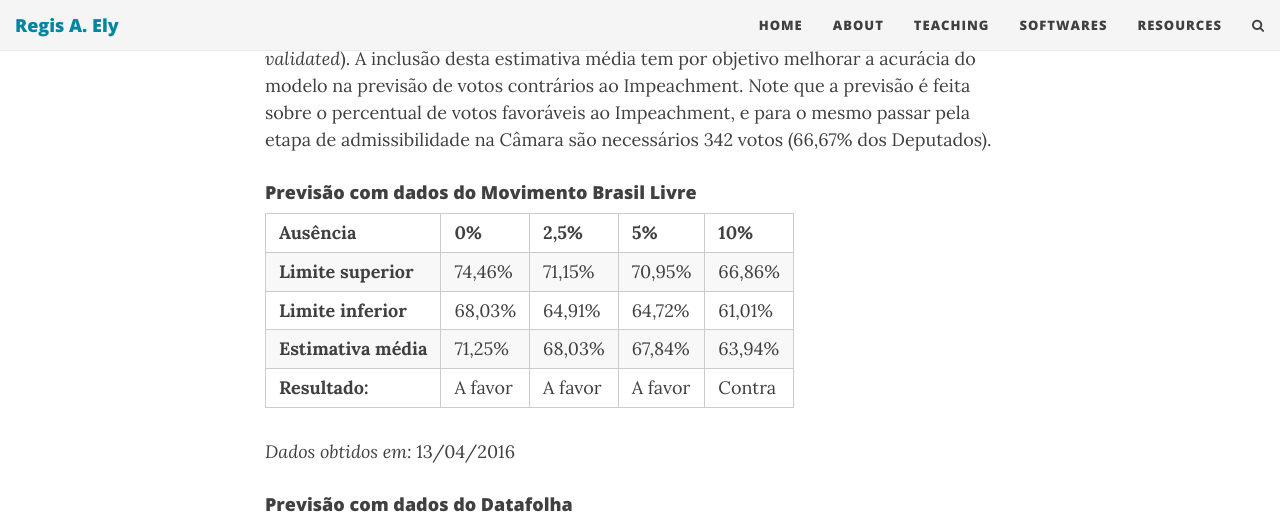
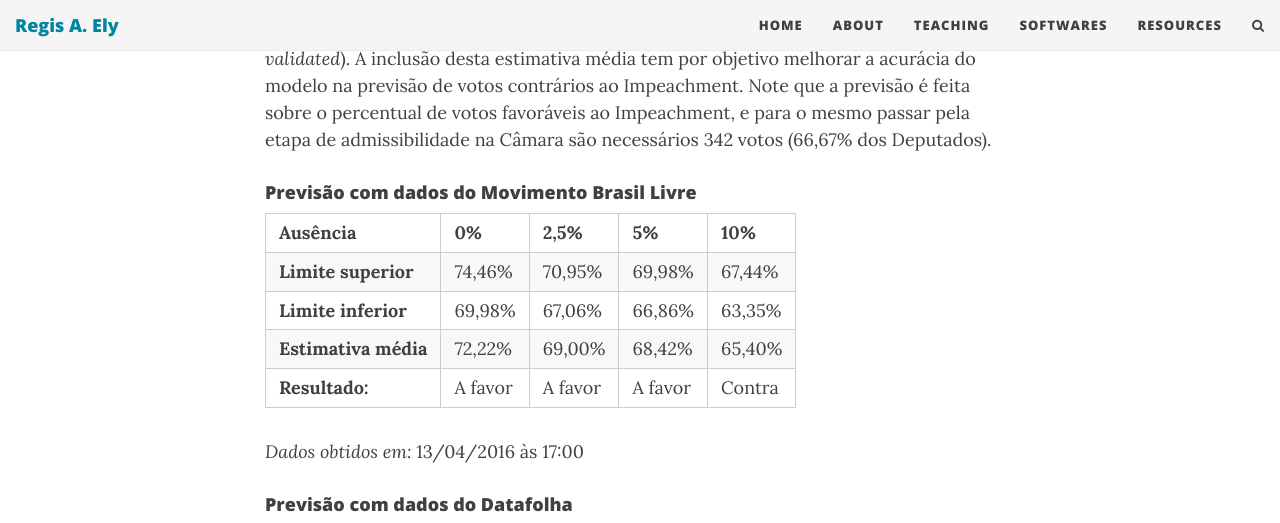
Before and after one commit to regisely/regisely.github.io, a Jekyll site: the page built from _posts/2016-04-01-impeachment.md, in a window 1280 px wide and 900 px high, scrolled down 899 px. Shown: the top 523 px of the window. Built offline with Jekyll 4.4.1, drawn with Linux system fonts in a browser that asks for light colours; nearby versions of some CDN libraries; comment, search, counter and statistics services are not loaded.

Commit message:
Update post

```diff
--- a/_posts/2016-04-01-impeachment.md
+++ b/_posts/2016-04-01-impeachment.md
@@ -15,12 +15,12 @@ Nas tabelas abaixo, a estimativa média do percentual de Deputados favoráveis a
 #### Previsão com dados do Movimento Brasil Livre
 
 | **Ausência** | **0%** | **2,5%** | **5%** | **10%** |
-| **Limite superior** | 74,46% | 71,15% | 70,95% | 66,86% |
-| **Limite inferior** | 68,03% | 64,91% | 64,72% | 61,01% |
-| **Estimativa média** | 71,25% | 68,03% | 67,84% | 63,94% |
+| **Limite superior** | 74,46% | 70,95% | 69,98% | 67,44% |
+| **Limite inferior** | 69,98% | 67,06% | 66,86% | 63,35% |
+| **Estimativa média** | 72,22% | 69,00% | 68,42% | 65,40% |
 | **Resultado:** | A favor | A favor | A favor | Contra |
 
-*Dados obtidos em:* 13/04/2016
+*Dados obtidos em:* 13/04/2016 às 17:00
 
 #### Previsão com dados do Datafolha
 
```
